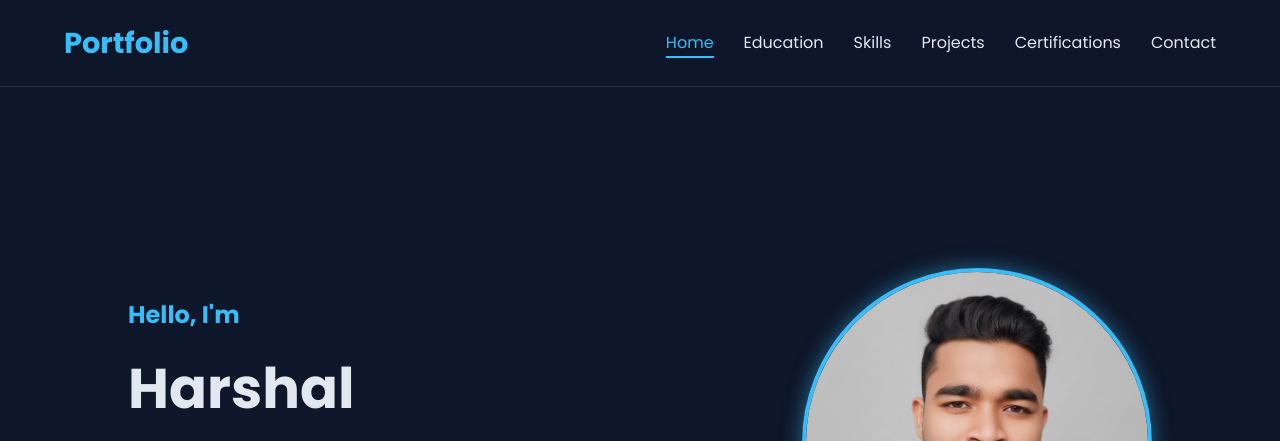
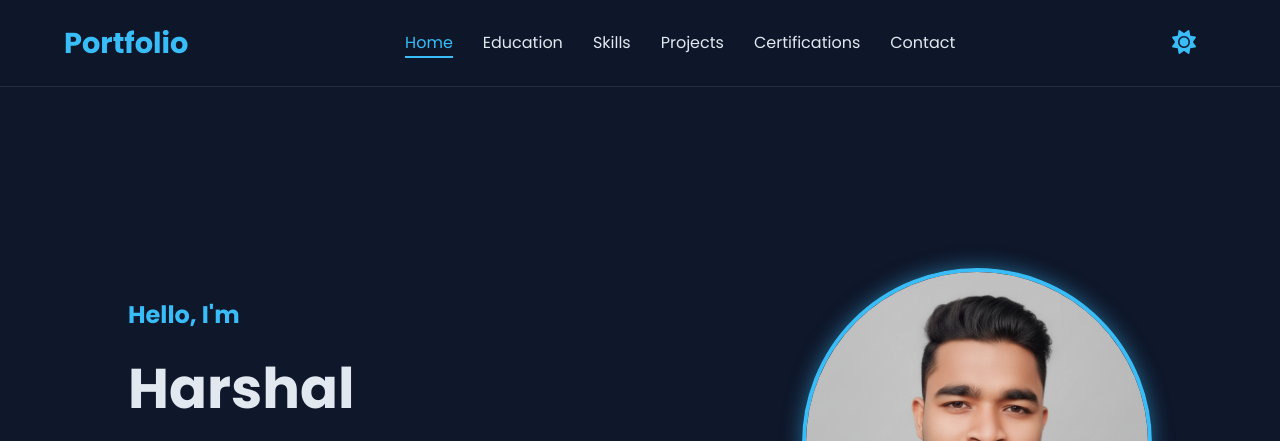
Before and after one commit to harshalkurrey/portfolio, a plain HTML site: page index.html in a window 1280 px wide. Shown: the top 441 px of the page. Drawn offline with nearby package versions, Linux system fonts and the light colour scheme.

Commit message:
Update index.html

```diff
--- a/index.html
+++ b/index.html
@@ -9,6 +9,11 @@
     <link rel="stylesheet" href="https://cdnjs.cloudflare.com/ajax/libs/font-awesome/6.0.0/css/all.min.css">
     <link rel="stylesheet" href="style.css">
     <script src="https://unpkg.com/typed.js@2.1.0/dist/typed.umd.js"></script>
+    <meta property="og:title" content="Harshal's Portfolio - CS Student">
+<meta property="og:description" content="Check out my projects, skills, and resume. Built with HTML, CSS & JS.">
+<meta property="og:image" content="https://harshalkurrey.github.io/my_portfolio/mydp.png">
+<meta property="og:url" content="https://harshalkurrey.github.io/my_portfolio/">
+<meta property="og:type" content="website">
 </head>
 <body>
 
@@ -22,6 +27,9 @@
             <li><a href="#certifications">Certifications</a></li>
             <li><a href="#contact">Contact</a></li>
         </ul>
+        <div id="theme-toggle" style="cursor: pointer; font-size: 1.5rem; margin-right: 20px; color: var(--accent-color);">
+    <i class="fas fa-sun"></i>
+</div>
         <div class="hamburger">
             <i class="fas fa-bars"></i>
         </div>
```
